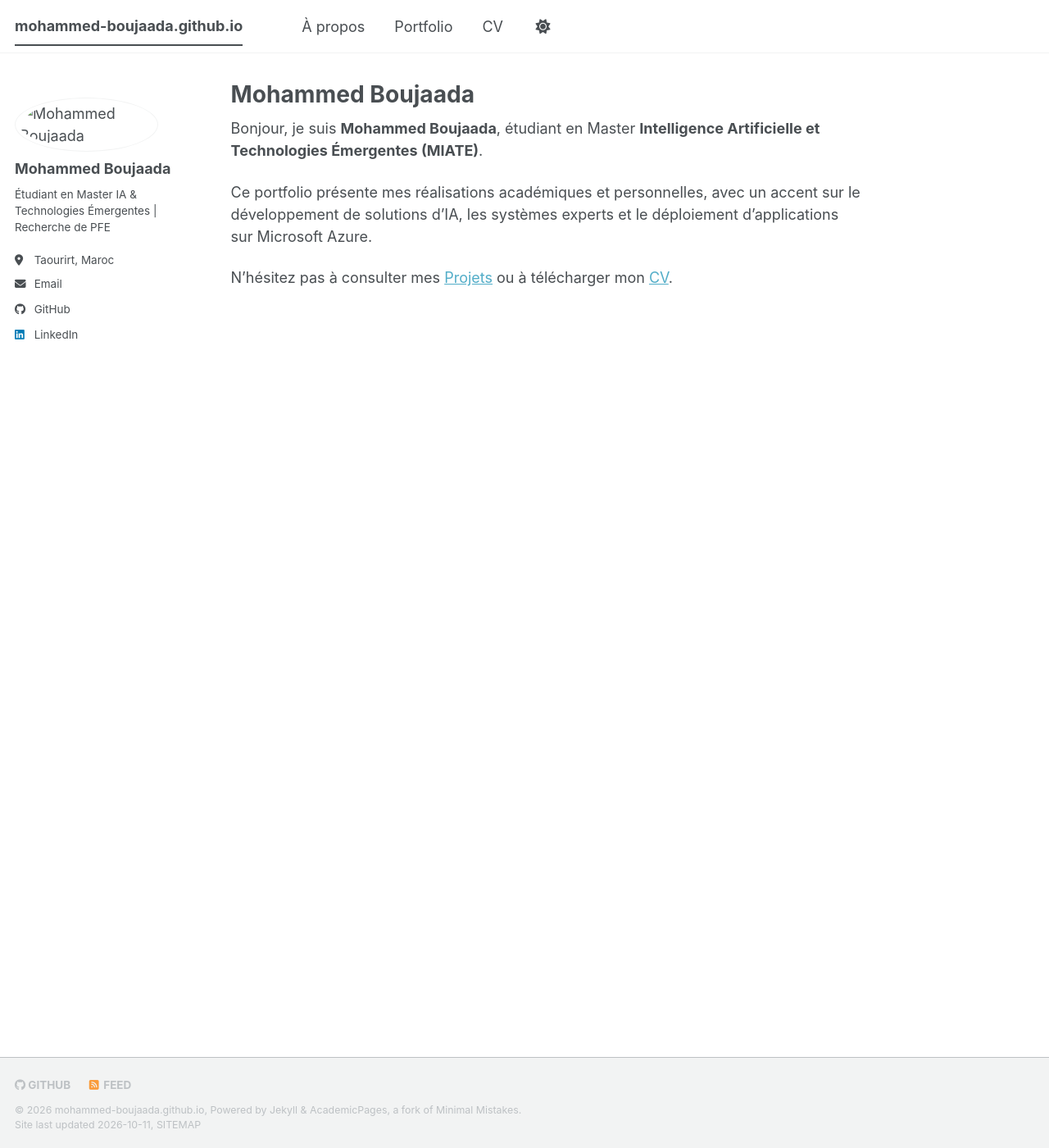
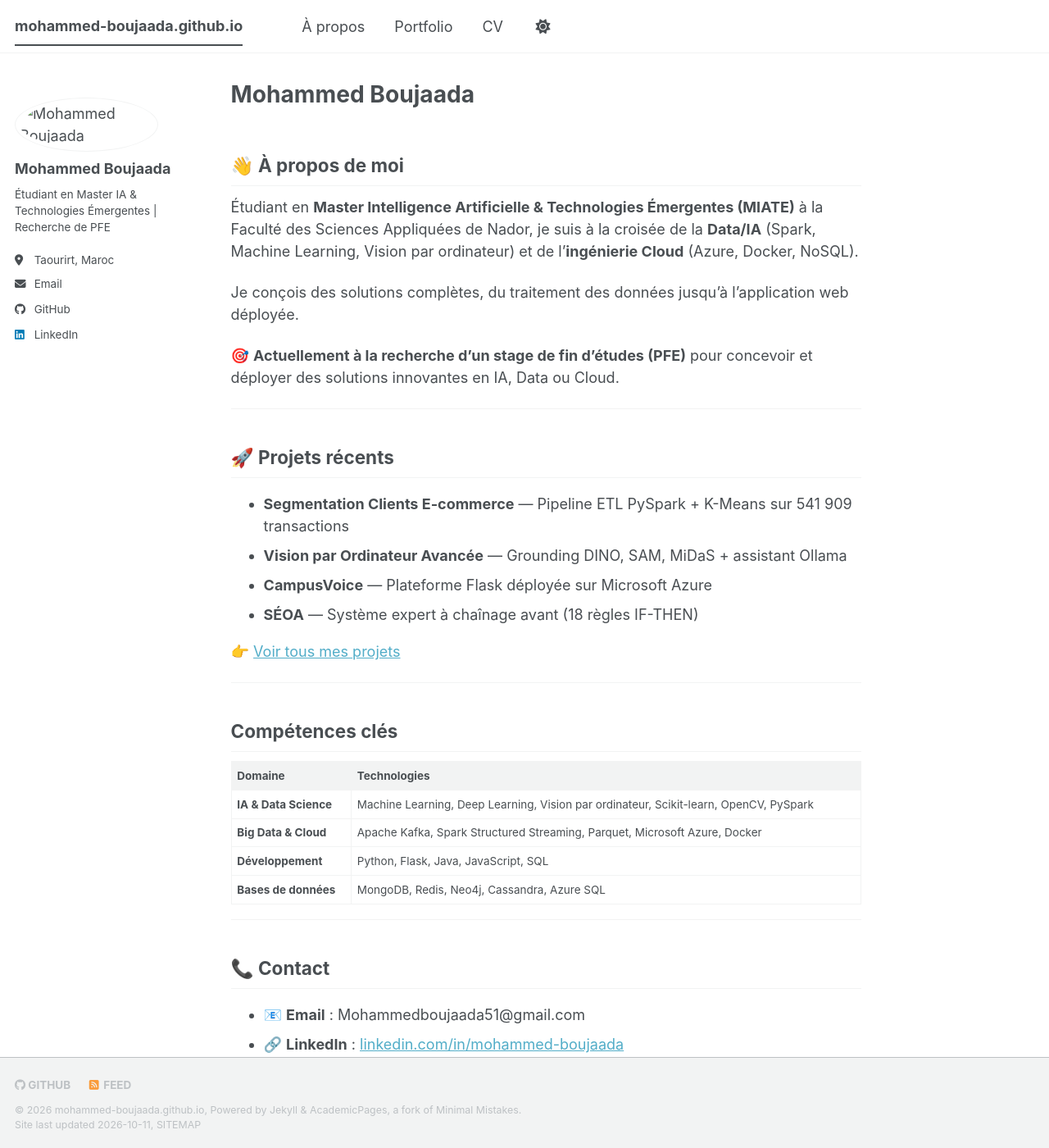
Before and after one commit to mohammed-boujaada/mohammed-boujaada.github.io, a Jekyll site: the page built from index.md, in a window 1280 px wide and 1400 px high. Shown: the whole window at 82% size. Built offline with Jekyll 4.4.1, drawn with Linux system fonts in a browser that asks for light colours; a style sheet for code colours, icons or effects is not loaded.

Commit message:
Revise portfolio content and add new sections
Updated personal portfolio information, added recent projects, key skills, and contact details.

```diff
--- a/index.md
+++ b/index.md
@@ -5,8 +5,41 @@ author_profile: true
 permalink: /
 ---
 
-Bonjour, je suis **Mohammed Boujaada**, étudiant en Master **Intelligence Artificielle et Technologies Émergentes (MIATE)**.
+## 👋 À propos de moi
 
-Ce portfolio présente mes réalisations académiques et personnelles, avec un accent sur le développement de solutions d'IA, les systèmes experts et le déploiement d'applications sur Microsoft Azure.
+Étudiant en **Master Intelligence Artificielle & Technologies Émergentes (MIATE)** à la Faculté des Sciences Appliquées de Nador, je suis à la croisée de la **Data/IA** (Spark, Machine Learning, Vision par ordinateur) et de l'**ingénierie Cloud** (Azure, Docker, NoSQL).
 
-N'hésitez pas à consulter mes [Projets](/portfolio/) ou à télécharger mon [CV](/cv/).
+Je conçois des solutions complètes, du traitement des données jusqu'à l'application web déployée.
+
+🎯 **Actuellement à la recherche d'un stage de fin d'études (PFE)** pour concevoir et déployer des solutions innovantes en IA, Data ou Cloud.
+
+---
+
+## 🚀 Projets récents
+
+- **Segmentation Clients E-commerce** — Pipeline ETL PySpark + K-Means sur 541 909 transactions
+- **Vision par Ordinateur Avancée** — Grounding DINO, SAM, MiDaS + assistant Ollama
+- **CampusVoice** — Plateforme Flask déployée sur Microsoft Azure
+- **SÉOA** — Système expert à chaînage avant (18 règles IF-THEN)
+
+👉 [Voir tous mes projets](/portfolio/)
+
+---
+
+##  Compétences clés
+
+| Domaine | Technologies |
+|---------|-------------|
+| **IA & Data Science** | Machine Learning, Deep Learning, Vision par ordinateur, Scikit-learn, OpenCV, PySpark |
+| **Big Data & Cloud** | Apache Kafka, Spark Structured Streaming, Parquet, Microsoft Azure, Docker |
+| **Développement** | Python, Flask, Java, JavaScript, SQL |
+| **Bases de données** | MongoDB, Redis, Neo4j, Cassandra, Azure SQL |
+
+---
+
+## 📞 Contact
+
+- 📧 **Email** : Mohammedboujaada51@gmail.com
+- 🔗 **LinkedIn** : [linkedin.com/in/mohammed-boujaada](https://linkedin.com/in/mohammed-boujaada)
+-  **GitHub** : [github.com/mohammed-boujaada](https://github.com/mohammed-boujaada)
+- 📱 **Téléphone** : +212 649 040 232
```
